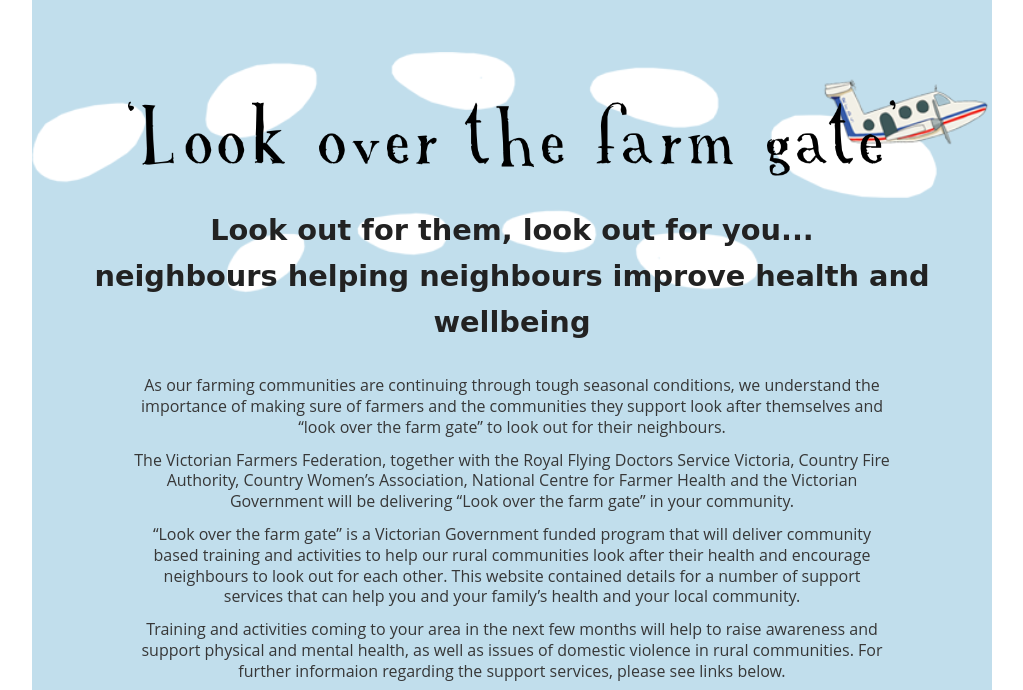
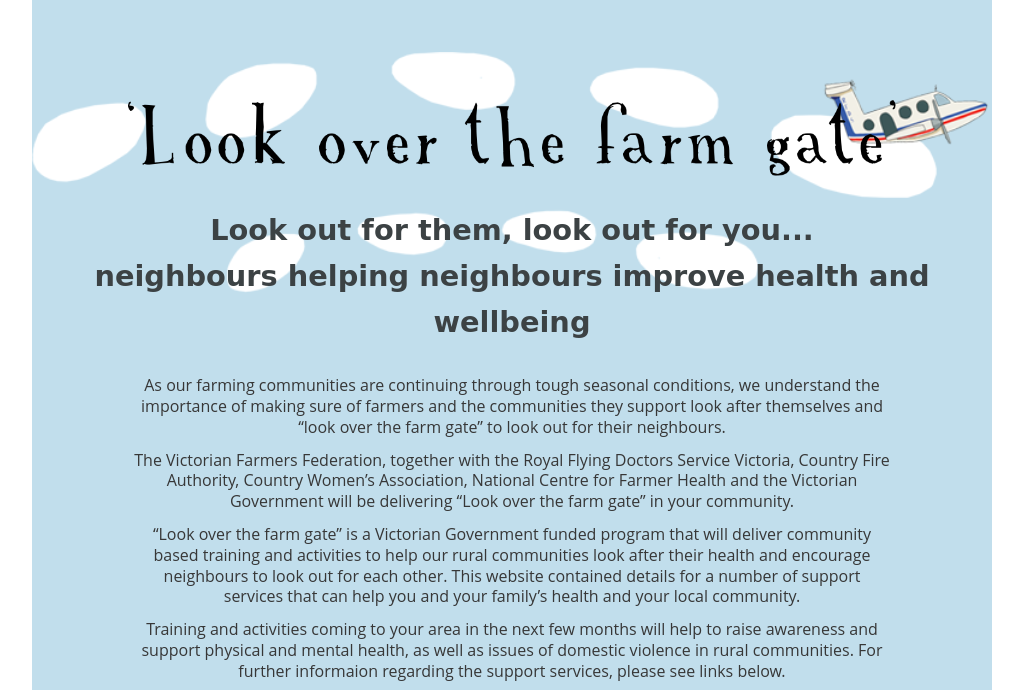
Before and after one commit to bobbyquennell/frontendLab, a plain HTML site: page LookOverTheFarmGate/index.html in a window 1280 px wide. Shown: the top 690 px of the page, without its empty margins (128-1151 px from the left). Drawn offline with nearby package versions, Linux system fonts and the light colour scheme; a web font is replaced by a local one.

Commit message:
Change the h2 heading color to #3c4244

```diff
--- a/LookOverTheFarmGate/css/main.css
+++ b/LookOverTheFarmGate/css/main.css
@@ -404,6 +404,7 @@
     text-align: center;
     font-size: 1.2em;
     line-height: 1.6em;
+    color:#3c4244
 }
 @media only screen and (max-width:750px){
     .heading h2 p {
```
